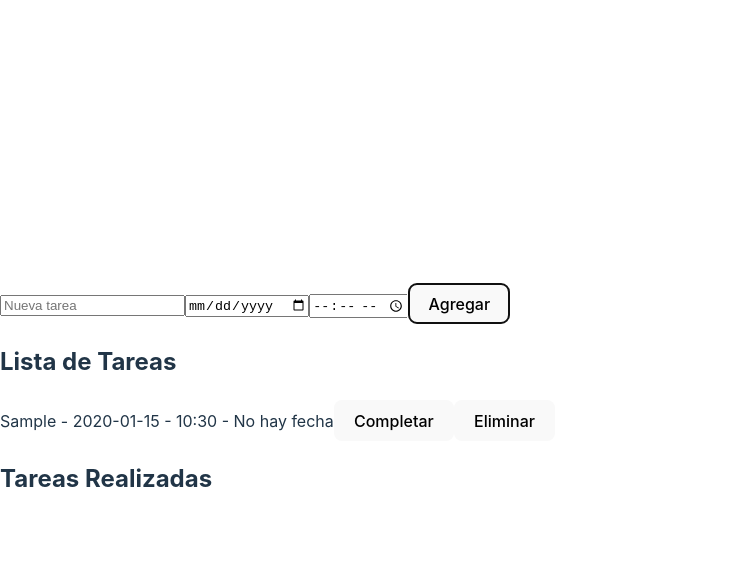
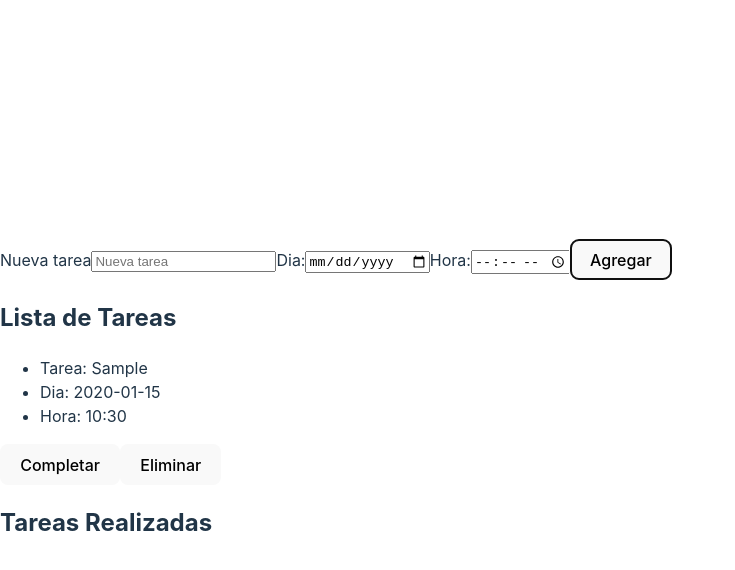
Before and after one commit to maiguelm/task-list, a React (Vite) app: page / in a window 1280 px wide. Both pictures are taken after typing "Sample", "2020-01-15", "10:30" into the empty fields and a click on the button "Agregar". Shown: the top 570 px of the page, without its empty margins (0-735 px from the left). Built offline with nearby package versions, Linux system fonts and the light colour scheme.

Commit message:
correciones

```diff
--- a/src/App.jsx
+++ b/src/App.jsx
@@ -1,56 +1,10 @@
-import React, { useState, useEffect } from "react";
-import TaskList from "./components/TaskList";
-import TaskForm from "./components/TaskForm";
-import CompletedTaskList from "./components/CompletedTaskList";
+import React from "react";
+import Tasks from "./components/Tasks";
 
 const App = () => {
-  const [tasks, setTasks] = useState([]);
-  const [completedTasks, setCompletedTasks] = useState([]);
-
-  useEffect(() => {
-    const storedTasks = JSON.parse(localStorage.getItem('tasks')) || [];
-    setTasks(storedTasks);
-  }, []);
-
-  useEffect(() => {
-    localStorage.setItem('tasks', JSON.stringify(tasks));
-  }, [tasks]);
-
-  const addTask = (taskName, day, time) => {
-    const newTask = {
-      id: Math.floor(Math.random() * 10000),
-      name: taskName,
-      day: day,
-      time: time,
-      completed: false,
-      dateTime: null,
-    };
-    setTasks([...tasks, newTask]);
-  };
-
-  const handleComplete = taskId => {
-    const updatedTasks = tasks.map(task =>
-      task.id === taskId ? { ...task, completed: !task.completed } : task
-    );
-    setTasks(updatedTasks);
-    const completedTask = tasks.find(task => task.id === taskId);
-    setCompletedTasks([...completedTasks, completedTask]);
-  };
-
-  const handleDelete = taskId => {
-    const filteredTasks = tasks.filter(task => task.id !== taskId);
-    setTasks(filteredTasks);
-  };
-
   return (
     <div>
-      <TaskForm addTask={addTask} />
-      <TaskList
-        tasks={tasks}
-        handleComplete={handleComplete}
-        handleDelete={handleDelete}
-      />
-      <CompletedTaskList tasks={completedTasks} />
+      <Tasks />
     </div>
   );
 };
--- a/src/components/CompletedTaskList.jsx
+++ b/src/components/CompletedTaskList.jsx
@@ -9,9 +9,6 @@ const CompletedTaskList = ({ tasks }) => {
               <li>Tarea realziada: {task.name}</li>
               <li>Día: {task.day}</li>
               <li>Hora: {task.time}</li>
-              <li>
-                {task.dateTime ? task.dateTime.toLocaleString() : "Sin fecha"}
-              </li>
             </ul>
           </span>
         </div>
--- a/src/components/TaskForm.jsx
+++ b/src/components/TaskForm.jsx
@@ -17,18 +17,21 @@ const TaskForm = ({ addTask }) => {
 
 	return (
 	  <form onSubmit={handleSubmit}>
+		<label htmlFor="newTask">Nueva tarea</label>
 		<input
 		  type="text"
 		  value={taskName}
 		  onChange={e => setTaskName(e.target.value)}
 		  placeholder="Nueva tarea"
 		/>
+		<label htmlFor="day">Dia:</label>
 		<input
 		  type="date"
 		  value={taskDay}
 		  onChange={e => setTaskDay(e.target.value)}
 		  placeholder="Día"
 		/>
+		<label htmlFor="time">Hora:</label>
 		<input
 		  type="time"
 		  value={taskTime}
--- a/src/components/TaskItem.jsx
+++ b/src/components/TaskItem.jsx
@@ -1,7 +1,6 @@
-import React, { useState } from 'react';
 
 const TaskItem = ({ task, handleComplete, handleDelete }) => {
-  const { name, completed, day, time } = task;
+  const { completed, name, day, time } = task;
 
   const toggleComplete = () => {
     handleComplete();
@@ -9,15 +8,17 @@ const TaskItem = ({ task, handleComplete, handleDelete }) => {
   };
 
   return (
-    <div>
-
-      <span>{task.name} - {task.day} - {task.time} - {task.dateTime ? task.dateTime.toLocaleString() : 'No hay fecha'}</span>
-
+    <section>
+      <ul>
+        <li>Tarea: {task.name}</li>
+        <li>Dia: {task.day ? task.day.toLocaleString() : "Sin fecha Asignada"} </li>
+        <li>Hora: {task.time ? task.time : "Sin hora asignada"}</li>
+      </ul>
       <button onClick={toggleComplete}>
         {completed ? 'Deshacer' : 'Completar'}
       </button>
       <button onClick={handleDelete}>Eliminar</button>
-    </div>
+    </section>
   );
 };
 
--- /dev/null
+++ b/src/components/Tasks.jsx
@@ -0,0 +1,58 @@
+import React, { useState, useEffect } from "react";
+import TaskList from "./TaskList";
+import TaskForm from "./TaskForm";
+import CompletedTaskList from "./CompletedTaskList";
+
+const Tasks = () => {
+  const [tasks, setTasks] = useState([]);
+  const [completedTasks, setCompletedTasks] = useState([]);
+
+  useEffect(() => {
+    const storedTasks = JSON.parse(localStorage.getItem('tasks')) || [];
+    setTasks(storedTasks);
+  }, []);
+
+  useEffect(() => {
+    localStorage.setItem('tasks', JSON.stringify(tasks));
+  }, [tasks]);
+
+  const addTask = (taskName, day, time) => {
+    const newTask = {
+      id: Math.floor(Math.random() * 10000),
+      name: taskName,
+      day: day,
+      time: time,
+      completed: false,
+    };
+    setTasks([...tasks, newTask]);
+	alert('nueva tarea agregada')
+  };
+
+  const handleComplete = taskId => {
+    const updatedTasks = tasks.map(task =>
+      task.id === taskId ? { ...task, completed: !task.completed } : task
+    );
+    setTasks(updatedTasks);
+    const completedTask = tasks.find(task => task.id === taskId);
+    setCompletedTasks([...completedTasks, completedTask]);
+  };
+
+  const handleDelete = (taskId) => {
+    const filteredTasks = tasks.filter((task) => task.id !== taskId);
+    setTasks(filteredTasks);
+  };
+
+  return (
+    <div>
+      <TaskForm addTask={addTask} />
+      <TaskList
+        tasks={tasks}
+        handleComplete={handleComplete}
+        handleDelete={handleDelete}
+      />
+      <CompletedTaskList tasks={completedTasks} />
+    </div>
+  );
+};
+
+export default Tasks;
```
